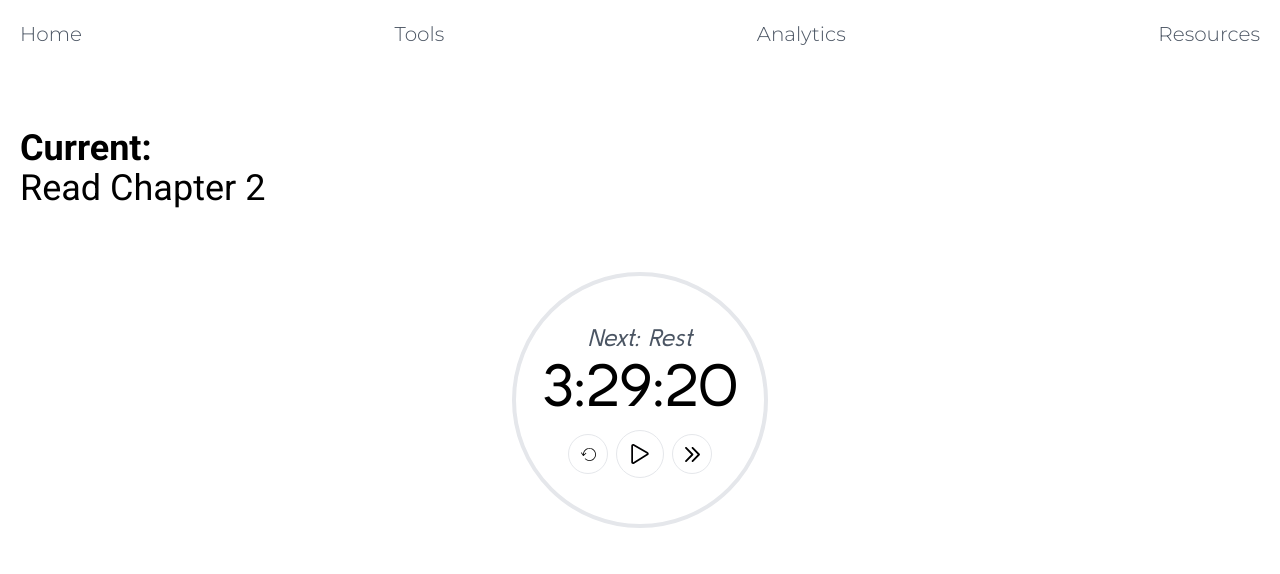
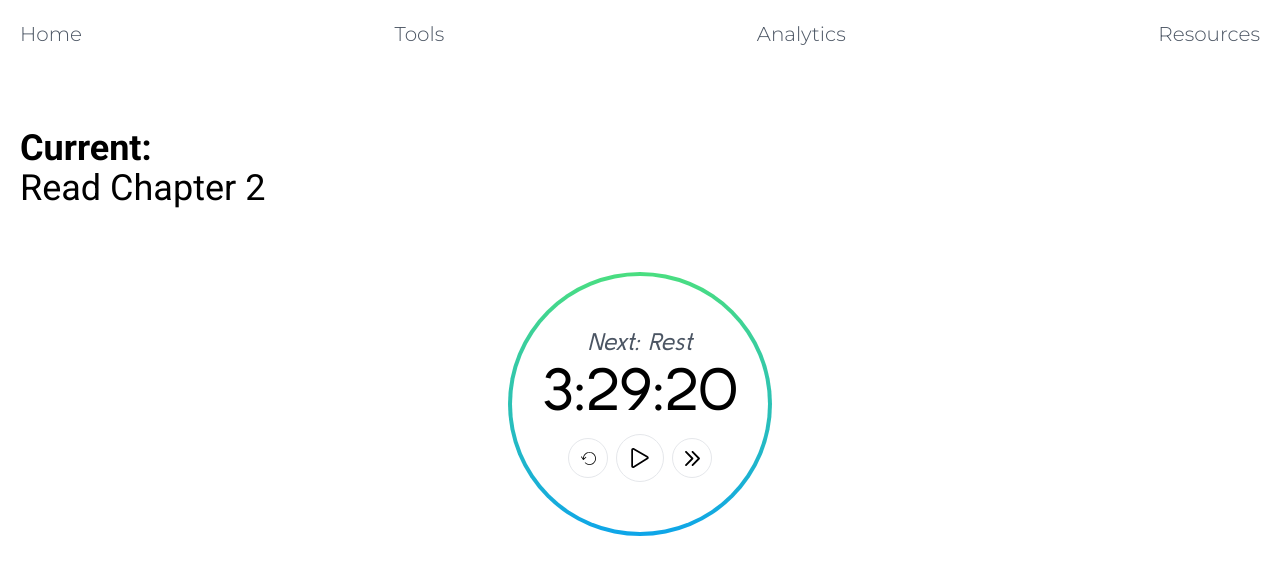
Before and after one commit to riechert-arthur/retrieval-practice-app, a Next.js app: page / in a window 1280 px wide. Shown: the top 574 px of the page. Built offline with nearby package versions, Linux system fonts and the light colour scheme.

Commit message:
Added gradient border

```diff
--- a/src/components/Timer.tsx
+++ b/src/components/Timer.tsx
@@ -19,8 +19,9 @@ import ResetButton from "./ResetButton"
 
 export default function Timer() {
     return (
+        <div className='p-1 rounded-full bg-gradient-to-b from-green-400 to-sky-500'>
             <div className={ `flex flex-col justify-center items-center
-            w-64 h-64 rounded-full border-4 ${ kulimPark.className }`
+                w-64 h-64 rounded-full ${ kulimPark.className } bg-white`
             }>
                 <text className='w-fit text-2xl text-gray-600'><i>Next: Rest</i></text>
                 <text className='w-fit text-6xl'>3:29:20</text>
@@ -30,5 +31,6 @@ export default function Timer() {
                     <FastForwardButton />
                 </div>
             </div>
+        </div>
     )
 }
```
Lines whose indentation alone changed are shown as unchanged.
